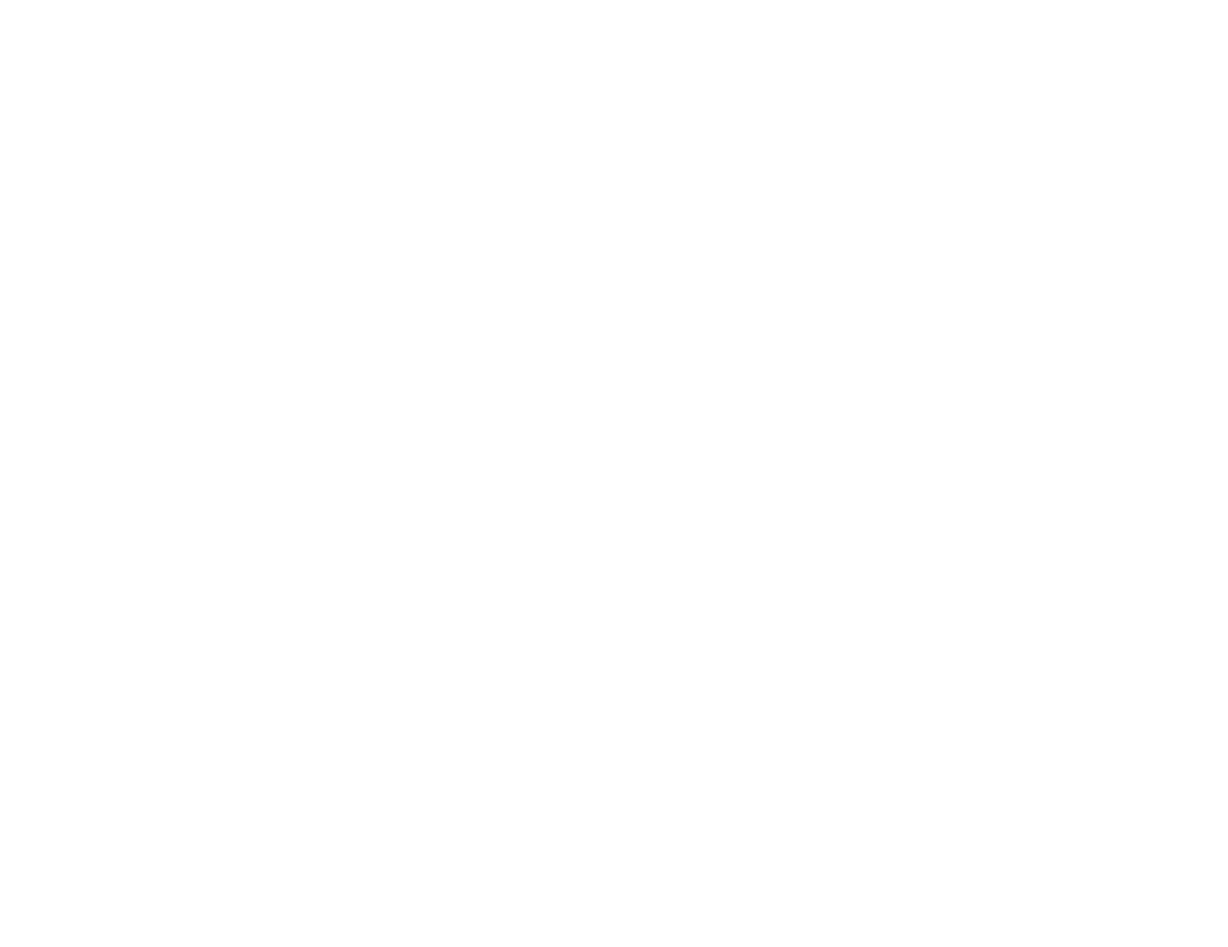
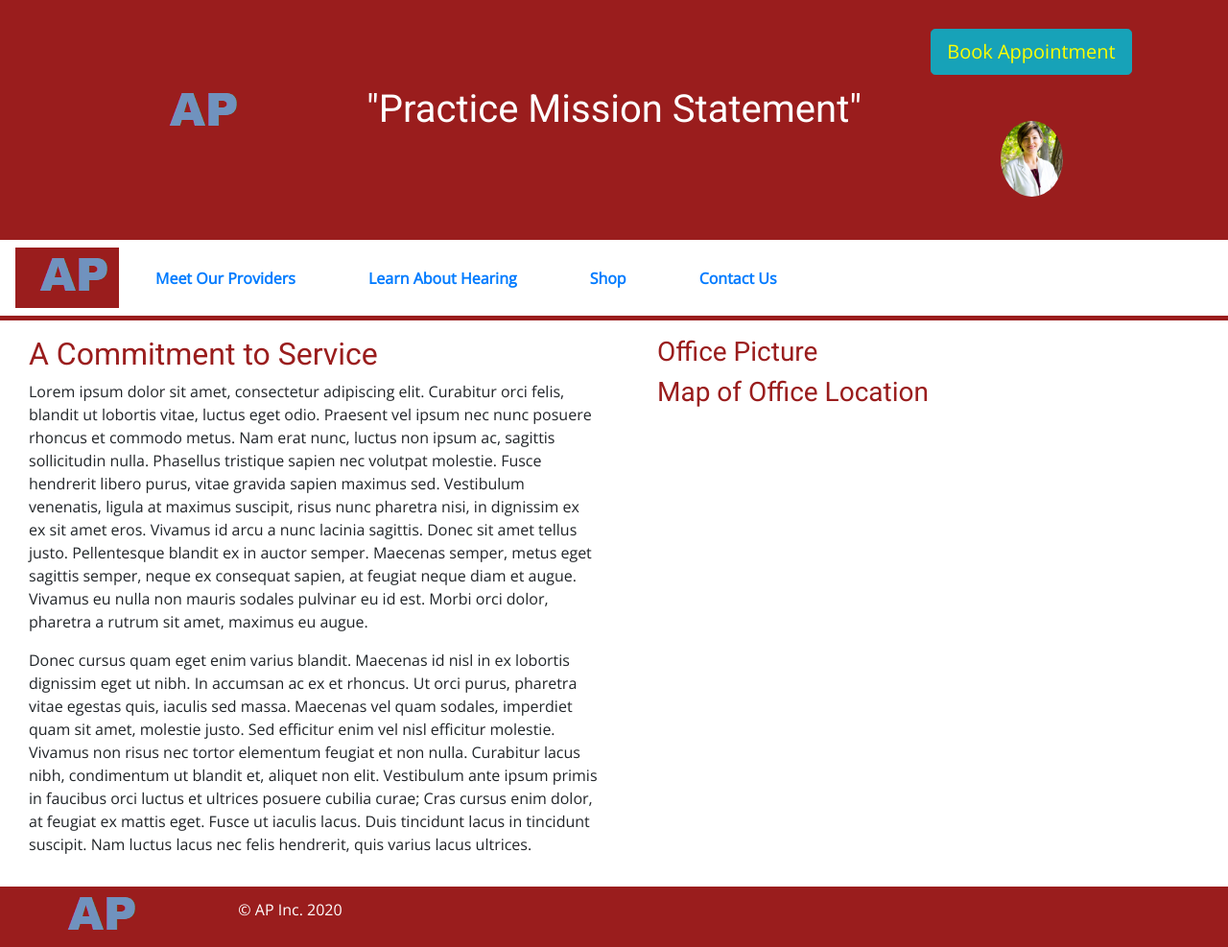
Before and after one commit to fitzerj/audiology-prototype, a website: page index.html in a window 1280 px wide. Shown: the whole page at 96% size. Before the commit the page ends 800 px from the top, so only its background shows below. Drawn offline with nearby package versions, Linux system fonts and the light colour scheme.

Commit message:
project, step 2

```diff
--- /dev/null
+++ b/css/styles.css
@@ -0,0 +1,42 @@
+body {
+    font-family: 'Open Sans', sans-serif;
+}
+
+h1, h2, h3 {
+    font-family: 'Roboto', sans-serif;
+
+}
+
+h2, h3 {
+    color: #9A1D1D;
+}
+
+.jumbotron, footer {
+    background-color: #9A1D1D;
+    color: white;
+}
+
+.row {
+    padding: 0 30px;
+}
+
+.jumbotron {
+    min-height: 250px;
+    margin: 0;
+    padding: 30px;
+}
+
+#callToAction {
+    color: yellow;
+}
+
+.navbar li {
+    font-weight: bold;
+    margin: 0 30px;
+
+}
+
+.navbar {
+    border-bottom: 5px solid #9A1D1D;
+    background-color: white;
+}
--- a/index.html
+++ b/index.html
@@ -1,5 +1,6 @@
 <!DOCTYPE html>
 <html>
+
 <head>
     <meta charset="utf-8" />
     <meta name="viewport" content="width=device-width, initial-scale=1" />
@@ -7,12 +8,92 @@
 
     <link rel="stylesheet" href="node_modules/bootstrap/dist/css/bootstrap.min.css" />
 
+    <link href="https://fonts.googleapis.com/css2?family=Open+Sans" rel="stylesheet">
+    <link href="https://fonts.googleapis.com/css2?family=Roboto" rel="stylesheet">
+
+    <link rel="stylesheet" href="css/styles.css" />
 
 </head>
 
+<a name="top"></a>
+
 <body>
 
+    <header class="jumbotron jumbotron-fluid">
+        <div class="container-fluid">
+            <div class="row align-items-center text-center">
+                <div class="col">
+                    <img src="img/Logo.png" class="img-fluid">
+                </div>
+                <div class="col-sm-6">
+                    <h1>"Practice Mission Statement"</h1>
+                </div>
+                <div class="col text-center">
+                    <button type="button" class="btn btn-lg btn-info" id="callToAction">Book Appointment</button>
+                    <img src="img/providercropped.jpg" class="w-25 rounded-circle mt-5">
+                </div>
+            </div>
+        </div>
+    </header>
 
+    <nav class="navbar navbar-expand-sm sticky-top">
+        <a class="nav-brand" href="#"><img src="img/Logo.png" class="img-fluid"></a>
+        <ul class="navbar-nav">
+            <li class="nav-item">
+                <a class="nav-link" href="#">Meet Our Providers</a>
+            </li>
+            <li class="nav-item">
+                <a class="nav-link" href="#">Learn About Hearing</a>
+            </li>
+            <li class="nav-item">
+                <a class="nav-link" href="#">Shop</a>
+            </li>
+            <li class="nav-item">
+                <a class="nav-link" href="#">Contact Us</a>
+            </li>
+        </ul>
+    </nav>
+
+    <container>
+
+        <div class="row py-3">
+            <div class="col-sm-6">
+                <h2>A Commitment to Service</h1>
+                    <p>
+                        Lorem ipsum dolor sit amet, consectetur adipiscing elit. Curabitur orci felis, blandit ut
+                        lobortis vitae, luctus eget odio. Praesent vel ipsum nec nunc posuere rhoncus et commodo metus.
+                        Nam erat nunc, luctus non ipsum ac, sagittis sollicitudin nulla. Phasellus tristique sapien nec
+                        volutpat molestie. Fusce hendrerit libero purus, vitae gravida sapien maximus sed. Vestibulum
+                        venenatis, ligula at maximus suscipit, risus nunc pharetra nisi, in dignissim ex ex sit amet
+                        eros. Vivamus id arcu a nunc lacinia sagittis. Donec sit amet tellus justo. Pellentesque blandit
+                        ex in auctor semper. Maecenas semper, metus eget sagittis semper, neque ex consequat sapien, at
+                        feugiat neque diam et augue. Vivamus eu nulla non mauris sodales pulvinar eu id est. Morbi orci
+                        dolor, pharetra a rutrum sit amet, maximus eu augue.
+                    </p>
+                    <p>
+                        Donec cursus quam eget enim varius blandit. Maecenas id nisl in ex lobortis dignissim eget ut
+                        nibh. In accumsan ac ex et rhoncus. Ut orci purus, pharetra vitae egestas quis, iaculis sed
+                        massa. Maecenas vel quam sodales, imperdiet quam sit amet, molestie justo. Sed efficitur enim
+                        vel nisl efficitur molestie. Vivamus non risus nec tortor elementum feugiat et non nulla.
+                        Curabitur lacus nibh, condimentum ut blandit et, aliquet non elit. Vestibulum ante ipsum primis
+                        in faucibus orci luctus et ultrices posuere cubilia curae; Cras cursus enim dolor, at feugiat ex
+                        mattis eget. Fusce ut iaculis lacus. Duis tincidunt lacus in tincidunt suscipit. Nam luctus
+                        lacus nec felis hendrerit, quis varius lacus ultrices.
+                    </p>
+            </div>
+            <div class="col">
+                <div class="row">
+                    <div class="col-12">
+                        <h3>Office Picture</h1>
+                    </div>
+                    <div class="col-12">
+                        <h3>Map of Office Location</h1>
+                    </div>
+                </div>
+            </div>
+        </div>
+
+    </container>
 
 
     <script src="node_modules/jquery/dist/jquery.slim.min.js"></script>
@@ -20,4 +101,15 @@
     <script src="node_modules/bootstrap/dist/js/bootstrap.min.js"></script>
 </body>
 
+<footer class="container-fluid">
+    <div class="row align-items-center">
+        <div class="col-sm-2">
+            <a href="#top"><img src="img/Logo.png" class="img-fluid" data-toggle="tool-tip" title="Back to Top"></a>
+        </div>
+        <div class="col">
+            <p>&copy; AP Inc. 2020</p>
+        </div>
+    </div>
+</footer>
+
 </html>
--- a/package.json
+++ b/package.json
@@ -2,7 +2,8 @@
   "name": "audiologysite",
   "version": "1.0.0",
   "description": "prototype audiology site",
-  "main": "index.html",  "scripts": {
+  "main": "index.html",
+  "scripts": {
     "lite": "lite-server",
     "start": "npm run lite",
     "test": "echo \"Error: no test specified\" && exit 1"
```
Also changed, not shown: img/Logo.png (added), img/officebuilding.jpg (added), img/providercropped.jpg (added).
